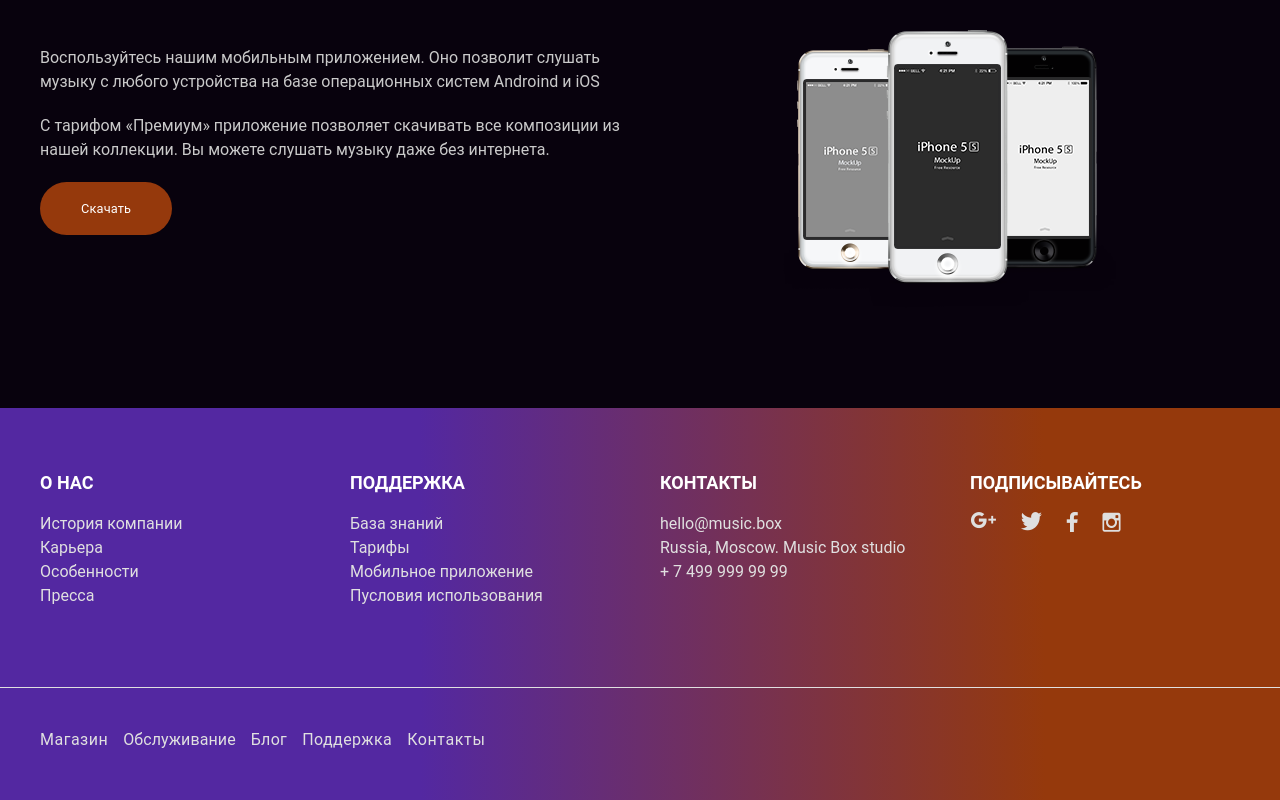
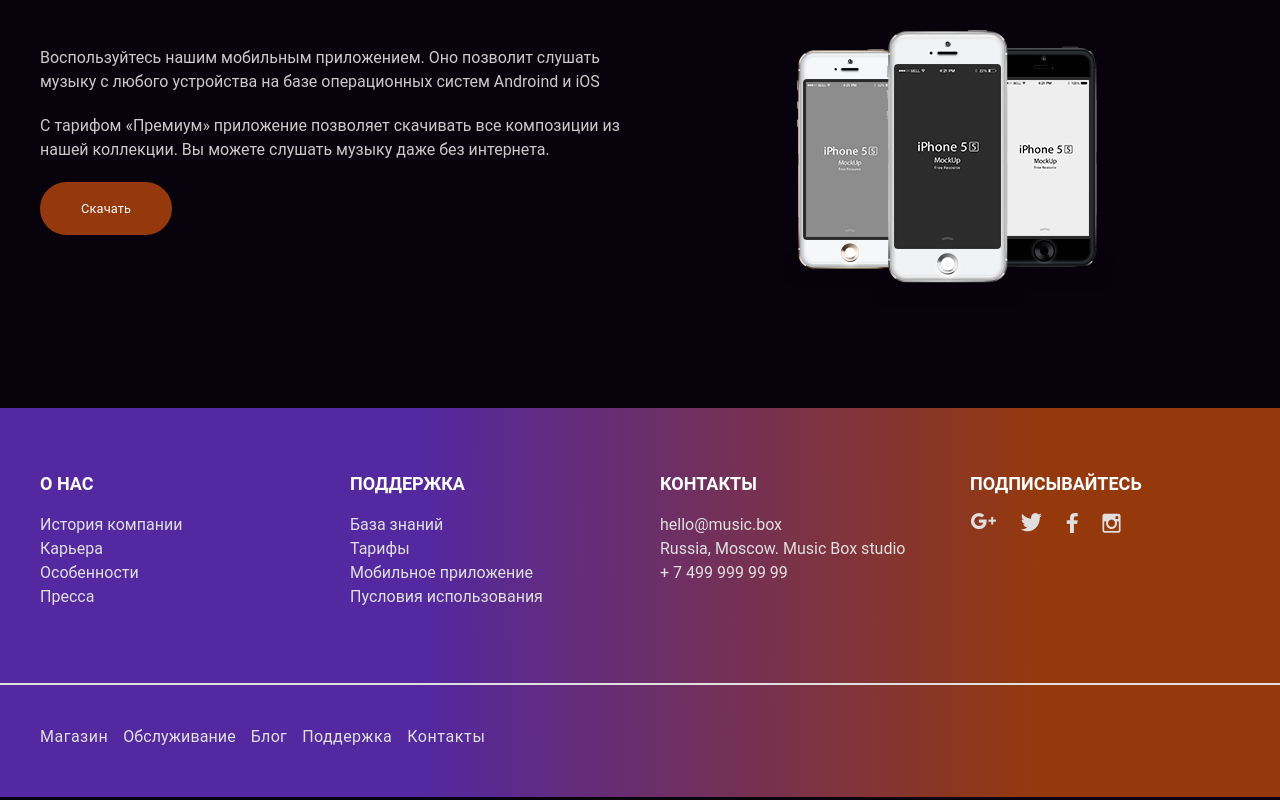
Before and after one commit to CoinerLo/layout-designer-project-lvl2, a plain HTML site: page src/index.html in a window 1280 px wide. Shown: the part 2682-3482 px from the top of the page. Drawn offline with Linux system fonts and the light colour scheme.

Commit message:
Debaggind footer section 6

```diff
--- a/src/scss/_footer.scss
+++ b/src/scss/_footer.scss
@@ -1,11 +1,11 @@
 .footer-body {
-  padding: 61px 20px 73px 20px;
+  padding: 62px 20px 68px 20px;
 }
 
 .footer-menu {
   padding: 40px 0 48px 0;
 
-  border-top: 1px solid #E0E0E0;
+  border-top: 2px solid #E0E0E0;
 }
 
 .footer-body h2 {
```
Also changed, not shown: src/css/app.css.
